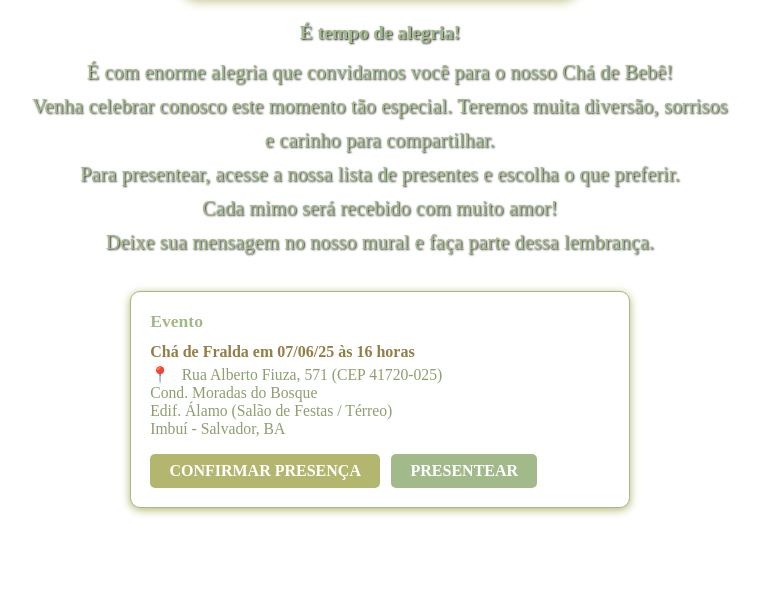
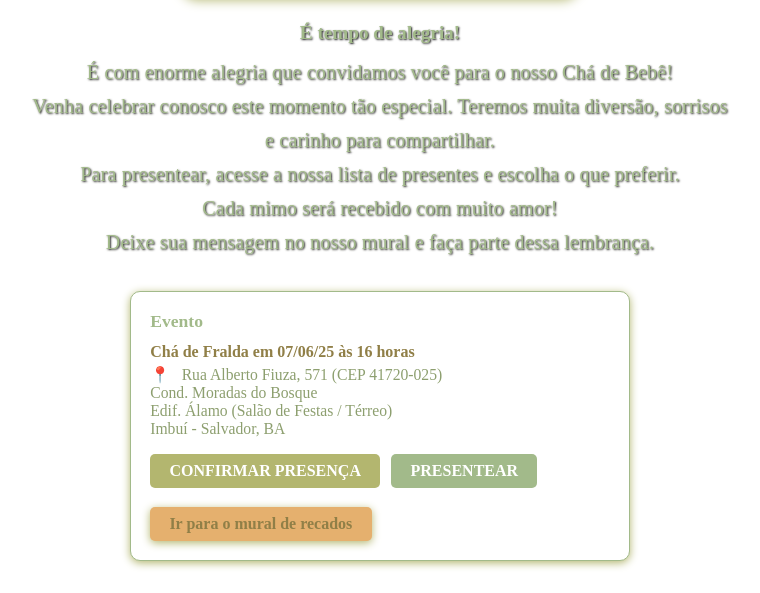
Before and after one commit to DEVJHONNY/noahoumavie, a website: page home.html in a window 1280 px wide. Shown: the part 598-1191 px from the top of the page, without its empty margins (260-1020 px from the left). Before the commit the page ends 1138 px from the top, so only its background shows below. Drawn offline with Linux system fonts and the light colour scheme.

Commit message:
Add files via upload

```diff
--- a/home.html
+++ b/home.html
@@ -52,6 +52,13 @@
                 onclick="window.parent.carregarPagina && window.parent.carregarPagina('fraldas.html'); return false;"
                 style="display:inline-block; background:#A2BA8A; color:#fff; padding:0.5rem 1.2rem; border-radius:5px; text-decoration:none;font-weight:600;">PRESENTEAR</a>
         </div>
+        <div style="margin-top:1.2rem;">
+            <a href="#"
+                onclick="window.parent.carregarPagina && window.parent.carregarPagina('recados.html'); return false;"
+                style="display:inline-block; background:#E5B06E; color:#907F47; padding:0.5rem 1.2rem; border-radius:5px; text-decoration:none; font-weight:700; box-shadow:0 2px 8px #B3B66F;">
+                Ir para o mural de recados
+            </a>
+        </div>
     </div>
 </section>
 <script>
```
